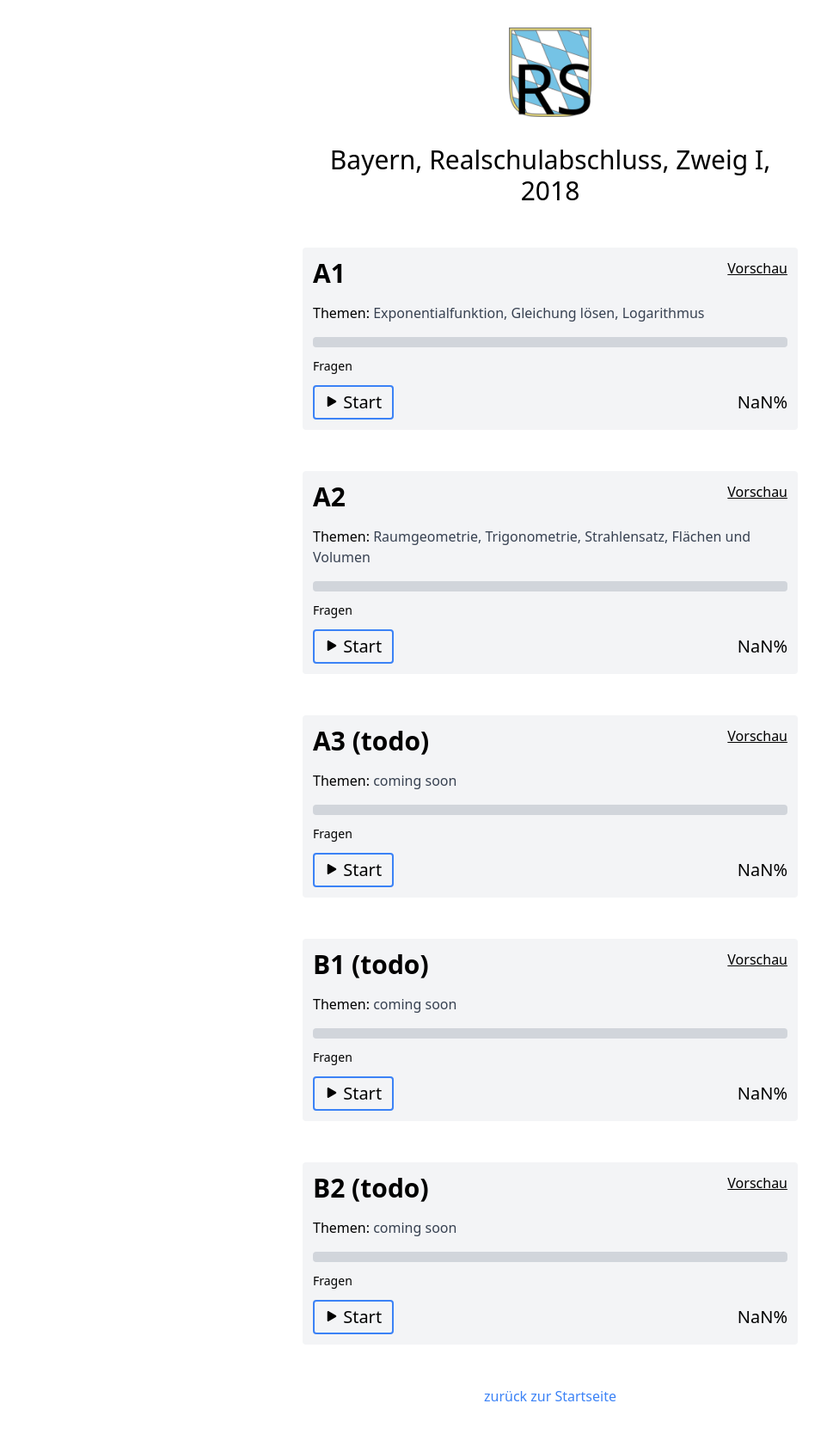
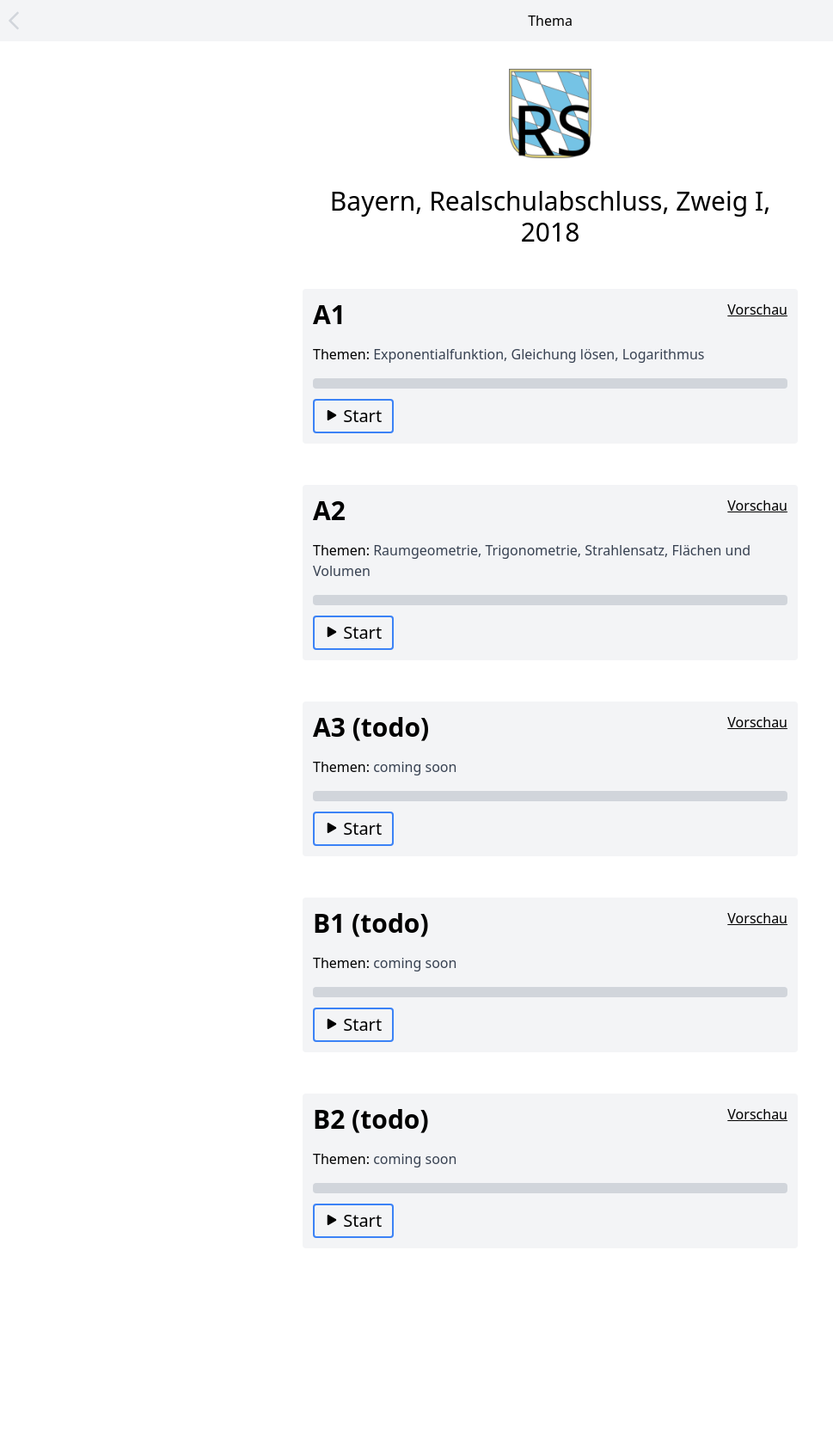
Before and after one commit to Entkenntnis/matherhino, a Next.js app: page /bayern-rs-zweig-i-2018 in a window 1280 px wide. Shown: the whole page at 86% size, without its empty margins (0-969 px from the left). After the commit the page ends 1500 px from the top, so only its background shows below. Built offline with nearby package versions, Linux system fonts and the light colour scheme.

Commit message:
bug fixes

```diff
--- a/src/components/Card.tsx
+++ b/src/components/Card.tsx
@@ -50,11 +50,13 @@ export function Card({ id, title, topics }: CardProps) {
           </div>
           <div className="text-sm my-3">
             {getDones() == 0 && getWrongs() == 0 ? (
-              <>{data.__count} Fragen</>
+              data.__count == undefined ? null : (
+                <>{data.__count} Fragen</>
+              )
             ) : (
               <>
                 {getDones()} richtig / {getWrongs()} falsch
-                {!data.quizSelected[data.__count]
+                {!isDone()
                   ? ' - in Bearbeitung'
                   : Math.round((getDones() / data.__count) * 100) < 75
                   ? ' - erreiche 75% zum Bestehen'
@@ -71,7 +73,7 @@ export function Card({ id, title, topics }: CardProps) {
           <Link href={`/${id}`} passHref>
             <a className="border-blue-500 border-2 px-3 py-1 rounded cursor-pointer text-xl">
               <PlayIcon className="w-4 h-4 inline pb-1" />{' '}
-              {data.quizSelected[data.__count] && getDones() < data.__count
+              {isDone() && getDones() < data.__count
                 ? 'Erneut versuchen'
                 : !data.quizSelected[1] || getDones() == data.__count
                 ? 'Start'
@@ -79,10 +81,12 @@ export function Card({ id, title, topics }: CardProps) {
             </a>
           </Link>
           <span className="text-xl">
-            {Math.round((getDones() / data.__count) * 100)}%
+            {data.__count !== undefined && (
+              <>{Math.round((getDones() / data.__count) * 100)}%</>
+            )}
             {getDones() == 0 && getWrongs() == 0
               ? ''
-              : !data.quizSelected[data.__count]
+              : !isDone()
               ? ''
               : Math.round((getDones() / data.__count) * 100) < 75
               ? ' - nicht bestanden'
@@ -124,4 +128,14 @@ export function Card({ id, title, topics }: CardProps) {
     }
     return c
   }
+
+  function isDone() {
+    let isDone = true
+    for (let i = 0; i < data.__count; i++) {
+      if (!data.quizSelected[i] || !data.quizSelected[i].includes(9)) {
+        isDone = false
+      }
+    }
+    return isDone
+  }
 }
--- a/src/pages/bayern-rs-zweig-i-2018.tsx
+++ b/src/pages/bayern-rs-zweig-i-2018.tsx
@@ -1,9 +1,19 @@
+import Link from 'next/link'
 import { Card } from '../components/Card'
+import { ChevronLeft } from '../components/icons/ChevronLeftIcon'
 
 export default function Page() {
   return (
     <>
       <title>Bayern, Realschulabschluss, Zweig I, 2018 - MatheRhino</title>
+      <div className="flex bg-gray-100 h-12 items-center justify-center relative">
+        <Link href="/">
+          <div className="absolute w-4 h-4 sm:w-6 sm:h-6 left-1 cursor-pointer text-gray-300">
+            <ChevronLeft className="w-full h-full " />
+          </div>
+        </Link>
+        <div>Thema</div>
+      </div>
       <div className="max-w-xl mx-auto">
         <img src="/landing/rs_by.png" className="mx-auto w-24 mt-8" />
         <h1 className="text-center text-3xl mt-8">
@@ -27,12 +37,6 @@ export default function Page() {
         <Card id={5} title="B1 (todo)" topics="coming soon" />
 
         <Card id={6} title="B2 (todo)" topics="coming soon" />
-
-        <div className=" text-center my-8">
-          <a href="/" className="text-blue-500 hover:underline cursor-pointer">
-            zurück zur Startseite
-          </a>
-        </div>
       </div>
     </>
   )
```
